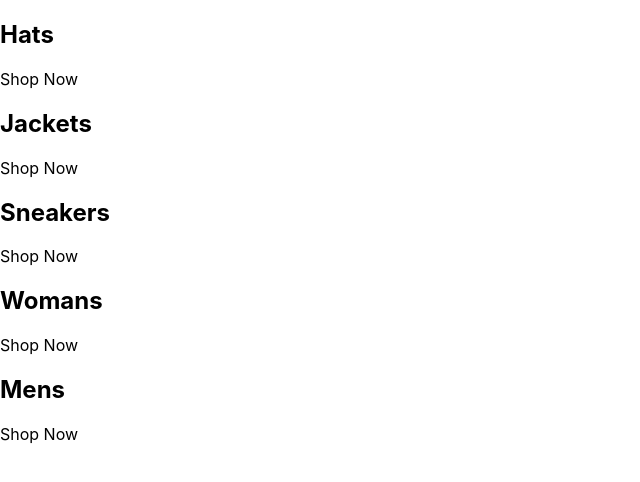
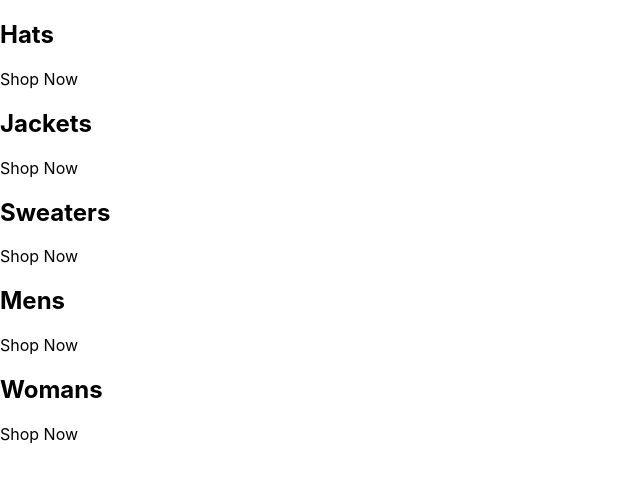
Before and after one commit to vikramcvk/crwn-clothing, a React (Create React App) app: page / in a window 1280 px wide. Shown: the top 482 px of the page, without its empty margins (0-640 px from the left). Built offline with nearby package versions, Linux system fonts and the light colour scheme.

Commit message:
2nd step: using categorie.map() and categories array()

```diff
--- a/package.json
+++ b/package.json
@@ -6,9 +6,11 @@
     "@testing-library/jest-dom": "^5.16.5",
     "@testing-library/react": "^13.4.0",
     "@testing-library/user-event": "^13.5.0",
+    "node-sass": "^7.0.3",
     "react": "^18.2.0",
     "react-dom": "^18.2.0",
     "react-scripts": "5.0.1",
+    "sass": "^1.55.0",
     "web-vitals": "^2.1.4"
   },
   "scripts": {
--- a/src/App.js
+++ b/src/App.js
@@ -1,58 +1,61 @@
 
-const App = () => {
-  return   <div className="categories-container">
+//import './categories.styles.css';
+import './categorystyles.scss';
 
-              <div className="category-container">
-                { /* <img />  */}
-                  <div className="category-body-container">
+const App = () =>
+{
 
-                      <h2>Hats</h2>
+  const categories =
+  [
+
+          {
+            id: 1,
+            title: 'Hats',
+          },
+
+          {
+            id: 2,
+            title: 'Jackets',
+          },
+          {
+            id: 3,
+            title: 'Sweaters',
+          },
+          {
+            id: 4,
+            title: 'Mens',
+          },
+          {
+            id: 5,
+            title: 'Womans',
+          },
+
+
+
+  ];
+
+return  (
+
+<div className = "categories.container">
+
+  {categories.map(({title}) => (
+
+          <div className = "category-container">
+                <div className = "background-image" />
+                  <div className = "category-body-container">
+
+                      <h2>{title}</h2>
                       <p>Shop Now </p>
 
                   </div>
               </div>
 
-              <div className="category-container">
-                { /* <img />  */}
-                  <div className="category-body-container">
+     ))}
 
-                      <h2>Jackets</h2>
-                      <p>Shop Now </p>
+    </div>
 
-                  </div>
-              </div>
+  );
 
-              <div className="category-container">
-                { /* <img />  */}
-                  <div className="category-body-container">
-
-                      <h2>Sneakers</h2>
-                      <p>Shop Now </p>
-
-                  </div>
-              </div>
-
-              <div className="category-container">
-                { /* <img />  */}
-                  <div className="category-body-container">
-
-                      <h2>Womans</h2>
-                      <p>Shop Now </p>
-
-                  </div>
-              </div>
-
-              <div className="category-container">
-                { /* <img />  */}
-                  <div className="category-body-container">
-
-                      <h2>Mens</h2>
-                      <p>Shop Now </p>
-
-                  </div>
-              </div>
-
-          </div>;
-  };
+}
 
 export default App;
--- /dev/null
+++ b/src/categories.styles.css
@@ -0,0 +1,19 @@
+.categories.container {
+
+    background-color: red;
+    padding: 10px;
+
+}
+
+.categories.container .category.container {
+    background-color: blue;
+    padding: 20px;
+
+}
+
+
+.categories.container .category.container .category-body-container {
+    background-color: yellow;
+    padding: 10px;
+
+}
--- /dev/null
+++ b/src/categorystyles.scss
@@ -0,0 +1,18 @@
+.categories.container {
+
+    background-color: red;
+    padding: 10px;
+
+    .category.container {
+        background-color: blue;
+        padding: 20px;
+
+
+        .category-body-container {
+            background-color: yellow;
+            padding: 10px;
+
+        }
+    }
+
+}
```
Also changed, not shown: 1 other file (tests, documents, lock files or other folders).
